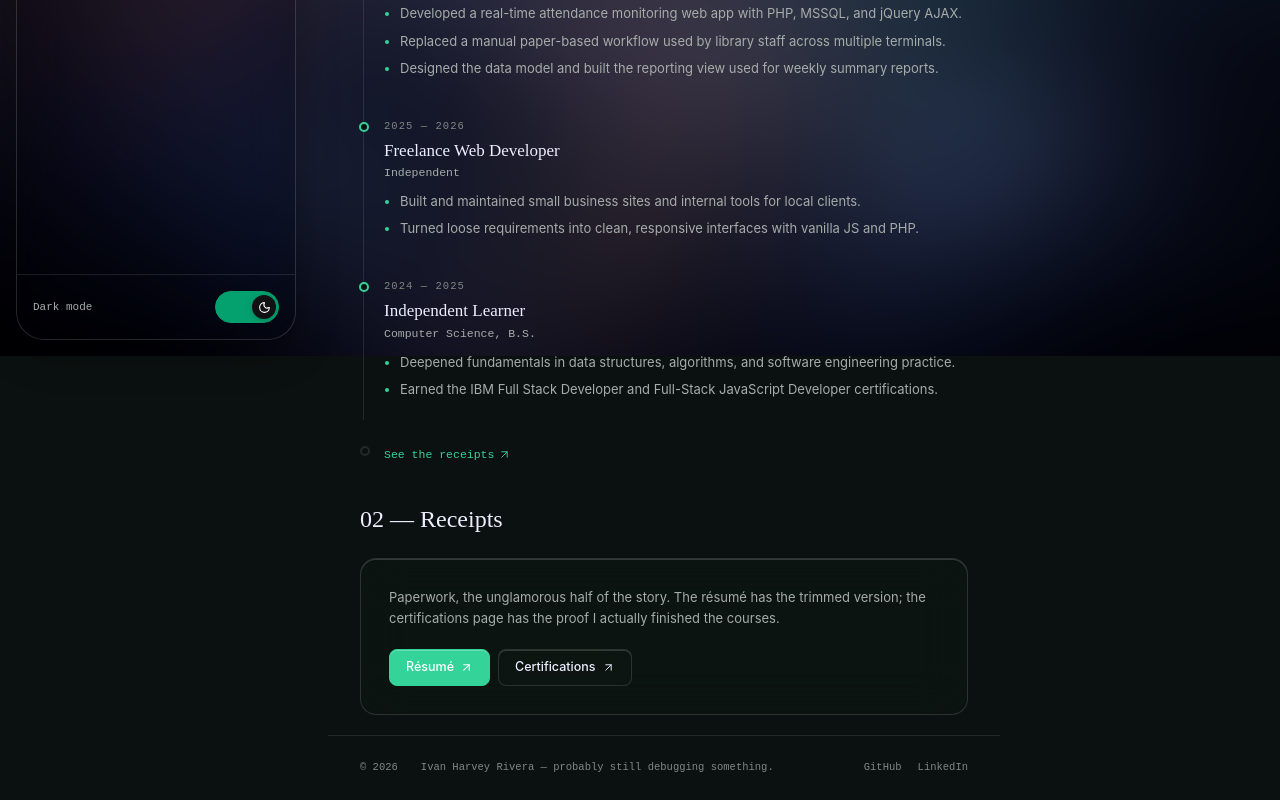
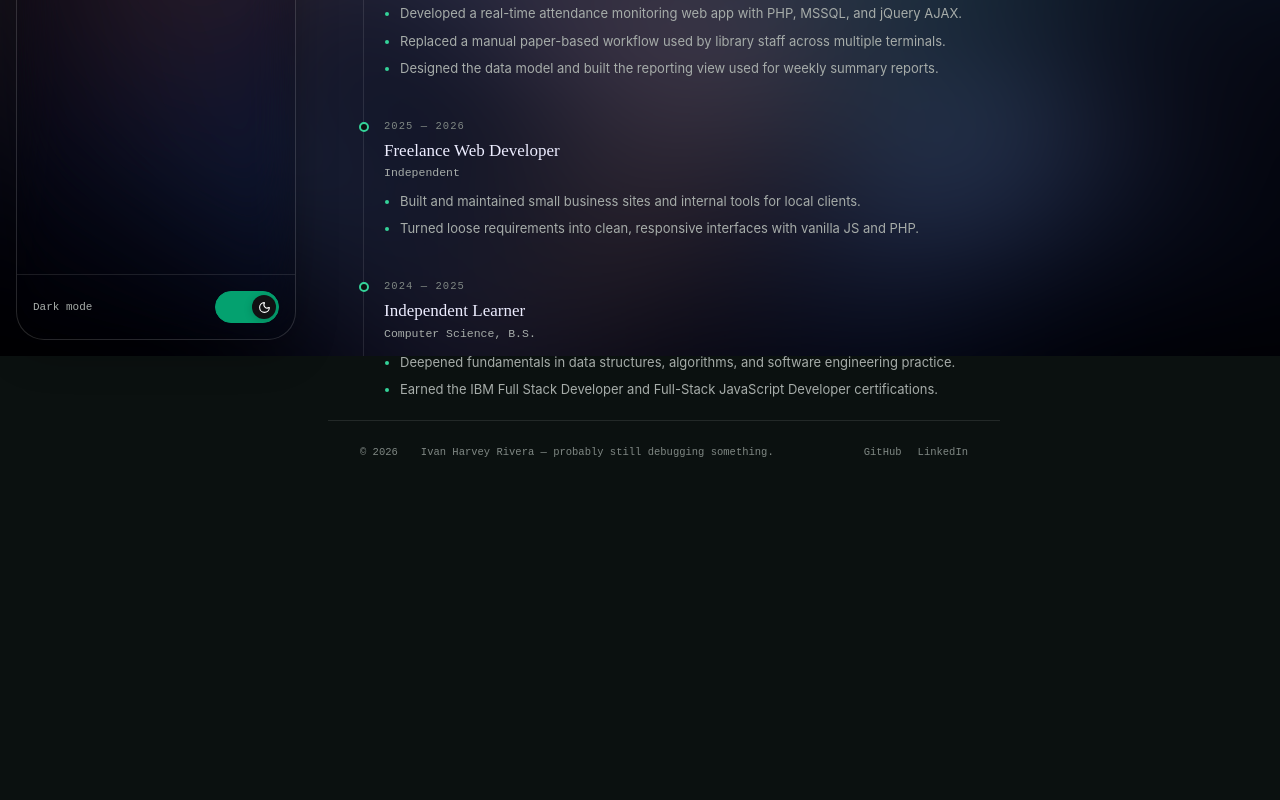
Before and after one commit to The-Young-Swag/Portfolio_DevStudio, a React (Vite) app: page /experience in a window 1280 px wide. Shown: the part 444-1244 px from the top of the page. After the commit the page ends 929 px from the top, so only its background shows below. Built offline with nearby package versions, Linux system fonts and the light colour scheme; no server answers; a web font is replaced by a local one.

Commit message:
feat(experience): remove see-receipts link and receipts section

```diff
--- a/src/components/experience/ExperienceList.tsx
+++ b/src/components/experience/ExperienceList.tsx
@@ -1,6 +1,3 @@
-import { ArrowUpRight } from "lucide-react";
-
-import { useProfile } from "@/hooks/profile/useProfile";
 import type { ExperienceEntry } from "@/services/experience/experience";
 import { ExperienceItem } from "./ExperienceItem";
 
@@ -9,8 +6,6 @@ type ExperienceListProps = {
 };
 
 export function ExperienceList({ experiences }: ExperienceListProps) {
-    const { profile } = useProfile();
-
     return (
         <div className="relative space-y-10 pl-6">
             {/* Timeline line */}
@@ -31,44 +26,6 @@ export function ExperienceList({ experiences }: ExperienceListProps) {
                     {...experience}
                 />
             ))}
-
-            {/* Receipts */}
-            <div className="relative">
-                <span
-                    className="
-                        absolute
-                        -left-6
-                        top-1.5
-                        h-2.5
-                        w-2.5
-                        rounded-full
-                        border-2
-                        border-(--line)
-                        bg-(--paper)
-                    "
-                />
-
-                <a
-                    href={profile.resume}
-                    target="_blank"
-                    rel="noreferrer"
-                    className="
-                        inline-flex
-                        items-center
-                        gap-1
-                        font-mono
-                        text-[11.5px]
-                        text-(--accent-strong)
-                        transition-colors
-                        duration-150
-                        hover:text-(--accent-deep)
-                        hover:underline
-                    "
-                >
-                    See the receipts
-                    <ArrowUpRight size={13} strokeWidth={1.75} />
-                </a>
-            </div>
         </div>
     );
 }
--- a/src/components/navigation/PageRail.tsx
+++ b/src/components/navigation/PageRail.tsx
@@ -21,7 +21,6 @@ const pageSections: Record<string, readonly { id: string; label: string }[]> = {
     "/experience": [
         { id: "overview", label: "Overview" },
         { id: "timeline", label: "Timeline" },
-        { id: "receipts", label: "Receipts" },
     ],
     "/stack": [
         { id: "overview", label: "Overview" },
--- a/src/pages/ExperiencePage.tsx
+++ b/src/pages/ExperiencePage.tsx
@@ -3,13 +3,9 @@ import { Container } from "@/components/layout";
 import { ExperienceList } from "@/components/experience";
 import { SectionHeading } from "@/components/ui";
 import { useExperience } from "@/hooks/experience/useExperience";
-import { ArrowUpRight } from "lucide-react";
-import { Link } from "react-router";
-import { useProfile } from "@/hooks/profile/useProfile";
 
 export function ExperiencePage() {
     const { experience, isPending } = useExperience();
-    const { profile } = useProfile();
 
     return (
         <>
@@ -40,77 +36,6 @@ export function ExperiencePage() {
                 </Container>
             </Section>
 
-            <Section id="receipts">
-                <Container>
-                    <SectionHeading number="02" title="Receipts" />
-
-                    <div className="mt-6 rounded-2xl border border-(--glass-border) bg-(--glass-bg) p-6 shadow-[inset_0_1px_0_var(--glass-highlight)] backdrop-blur-xl backdrop-saturate-160 sm:p-7">
-                        <p className="max-w-xl text-[13px] leading-relaxed text-(--graphite)">
-                            Paperwork, the unglamorous half of the story. The
-                            résumé has the trimmed version; the certifications
-                            page has the proof I actually finished the courses.
-                        </p>
-
-                        <div className="mt-5 flex flex-wrap gap-2">
-                            <a
-                                href={profile.resume}
-                                target="_blank"
-                                rel="noreferrer"
-                                className="
-                                    inline-flex
-                                    items-center
-                                    gap-1.5
-                                    rounded-lg
-                                    border
-                                    border-(--accent-strong)
-                                    bg-(--accent-strong)
-                                    px-4
-                                    py-2
-                                    text-[12.5px]
-                                    font-medium
-                                    text-white
-                                    shadow-[inset_0_1px_0_rgba(255,255,255,0.25)]
-                                    transition-colors
-                                    duration-150
-                                    hover:bg-(--accent-deep)
-                                    hover:border-(--accent-deep)
-                                "
-                            >
-                                Résumé
-                                <ArrowUpRight size={13} strokeWidth={2} />
-                            </a>
-
-                            <Link
-                                to="/certifications"
-                                className="
-                                    inline-flex
-                                    items-center
-                                    gap-1.5
-                                    rounded-lg
-                                    border
-                                    border-(--glass-border)
-                                    bg-(--glass-bg)
-                                    px-4
-                                    py-2
-                                    text-[12.5px]
-                                    font-medium
-                                    text-(--ink)
-                                    shadow-[inset_0_1px_0_var(--glass-highlight)]
-                                    backdrop-blur-md
-                                    transition-colors
-                                    duration-150
-                                    hover:border-(--accent-strong)
-                                    hover:text-(--accent-strong)
-                                "
-                            >
-                                Certifications
-                                <ArrowUpRight size={13} strokeWidth={1.75} />
-                            </Link>
-                        </div>
-                    </div>
-                </Container>
-            </Section>
-
             <Footer />
         </>
     );
```
